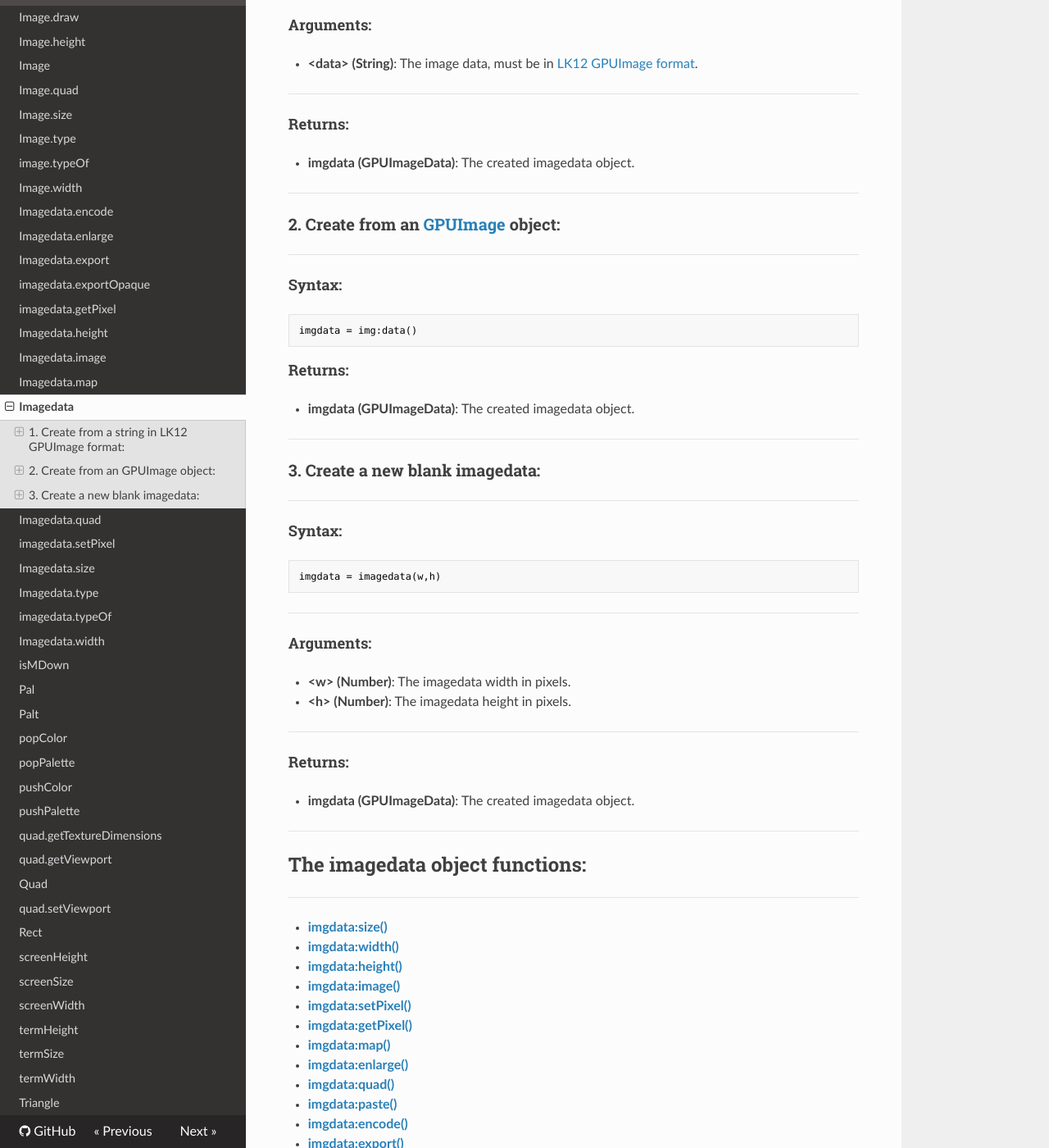
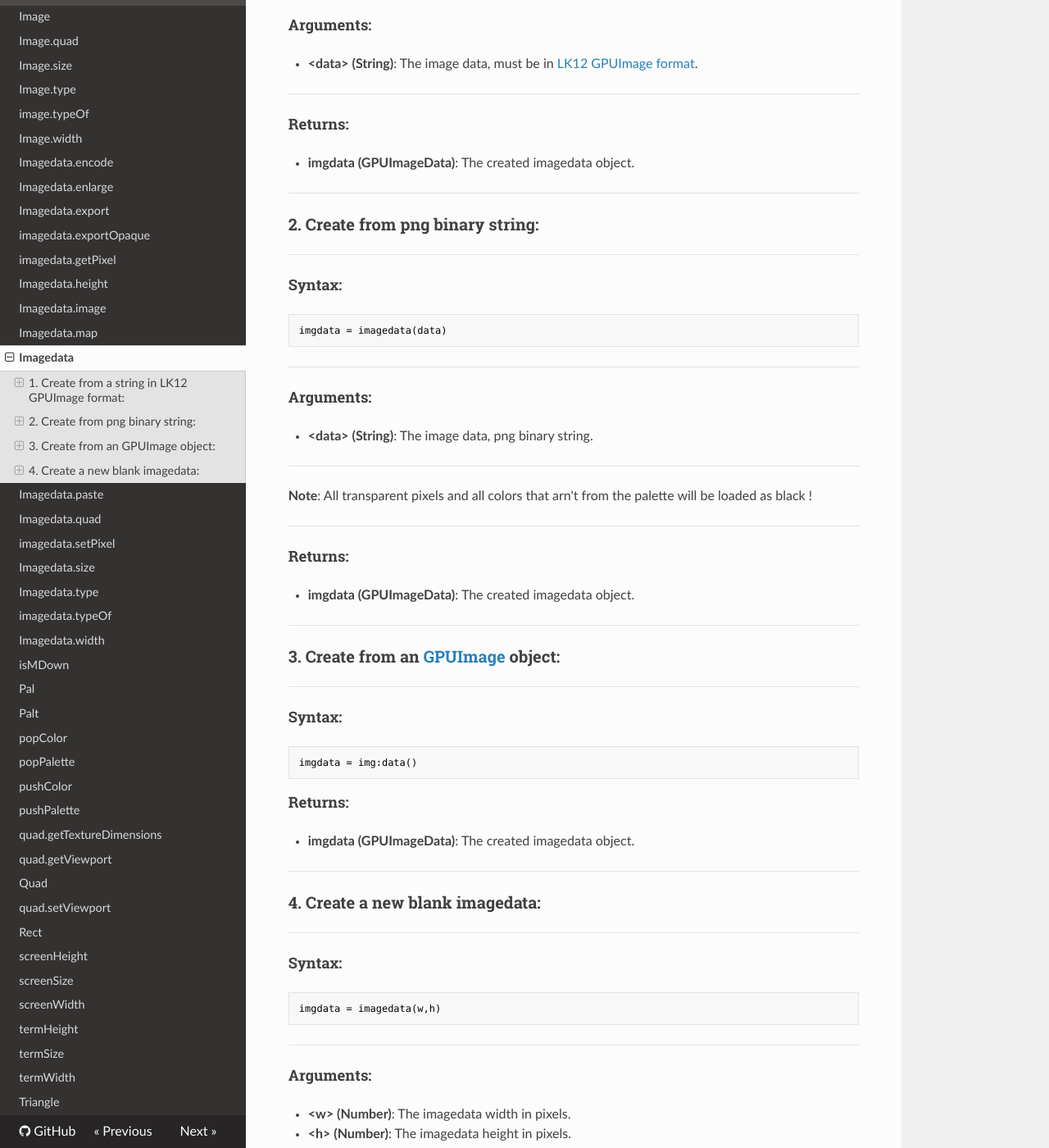
Before and after one commit to LIKO-12/LIKO-12, an MkDocs documentation site: the page built from Docs/GPU/imagedata.md, in a window 1280 px wide and 1400 px high, scrolled down 471 px. Shown: the whole window at 82% size. Built offline with MkDocs 1.6.1, drawn with Linux system fonts in a browser that asks for light colours; nearby versions of some CDN libraries.

Commit message:
Finished all imagedata functions

````diff
--- a/Docs/GPU/imagedata.md
+++ b/Docs/GPU/imagedata.md
@@ -29,7 +29,34 @@ imgdata = imagedata(data)
 
 ---
 
-### 2. Create from an [GPUImage](image.md) object:
+### 2. Create from png binary string:
+
+---
+
+#### Syntax:
+```lua
+imgdata = imagedata(data)
+```
+
+---
+
+#### Arguments:
+
+* **<data\> (String)**: The image data, png binary string.
+
+---
+
+**Note**: All transparent pixels and all colors that arn't from the palette will be loaded as black !
+
+---
+
+#### Returns:
+
+* **imgdata (GPUImageData)**: The created imagedata object.
+
+---
+
+### 3. Create from an [GPUImage](image.md) object:
 
 ---
 
@@ -44,7 +71,7 @@ imgdata = img:data()
 
 ---
 
-### 3. Create a new blank imagedata:
+### 4. Create a new blank imagedata:
 
 ---
 
````
Also changed, not shown: Docs/GPU/imagedata.paste.md (added, +29 -0 lines).
